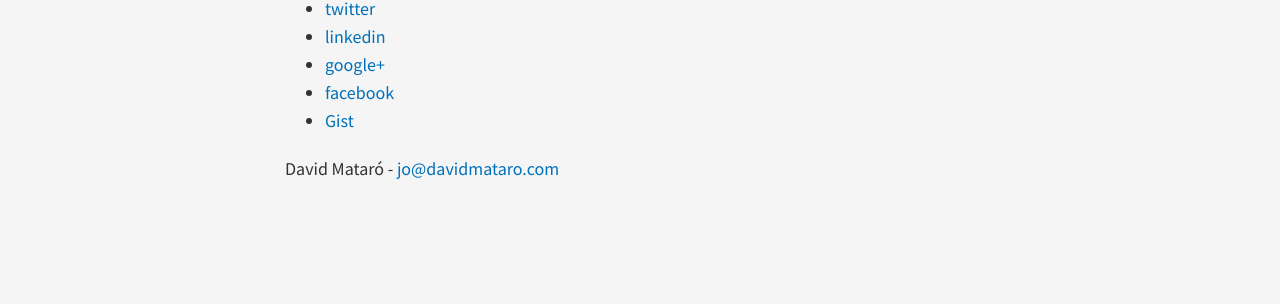
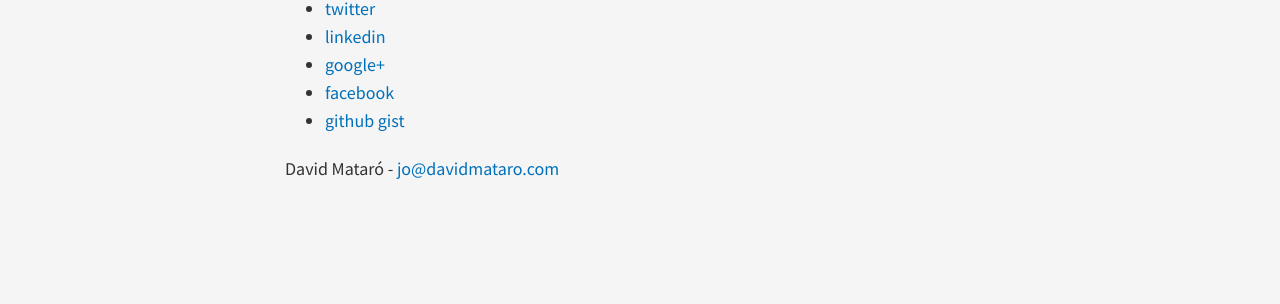
Before and after one commit to davidmataro/davidmataro, a Jekyll site: the page built from about/index.md, in a window 1280 px wide. Shown: the part 564-868 px from the top of the page. Built offline with Jekyll 4.4.1, drawn with Linux system fonts in a browser that asks for light colours; nearby versions of some CDN libraries; Markdown is read by kramdown in place of the engine named in the settings.

Commit message:
add gist url

```diff
--- a/about/index.md
+++ b/about/index.md
@@ -18,7 +18,7 @@ More about me:
 * [linkedin](http://www.linkedin.com/profile/view?id=5335549&trk=tab_pro)
 * [google+](http://profiles.google.com/dmataro)
 * [facebook](http://www.facebook.com/profile.php?id=1290704005)
-* [Gist](https://gist.github.com/davidmataro)
+* [github gist](https://gist.github.com/davidmataro)
 
 
 
```
